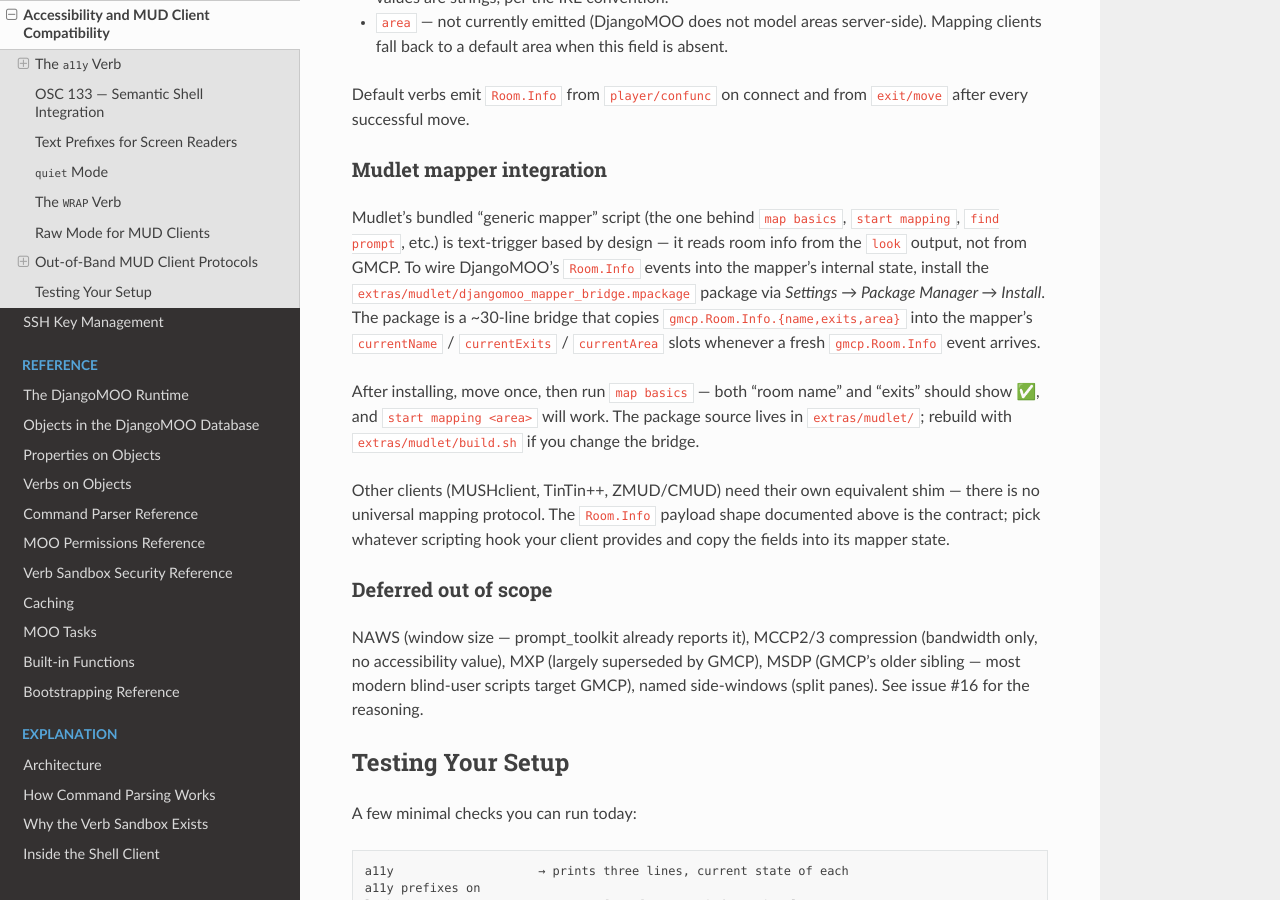
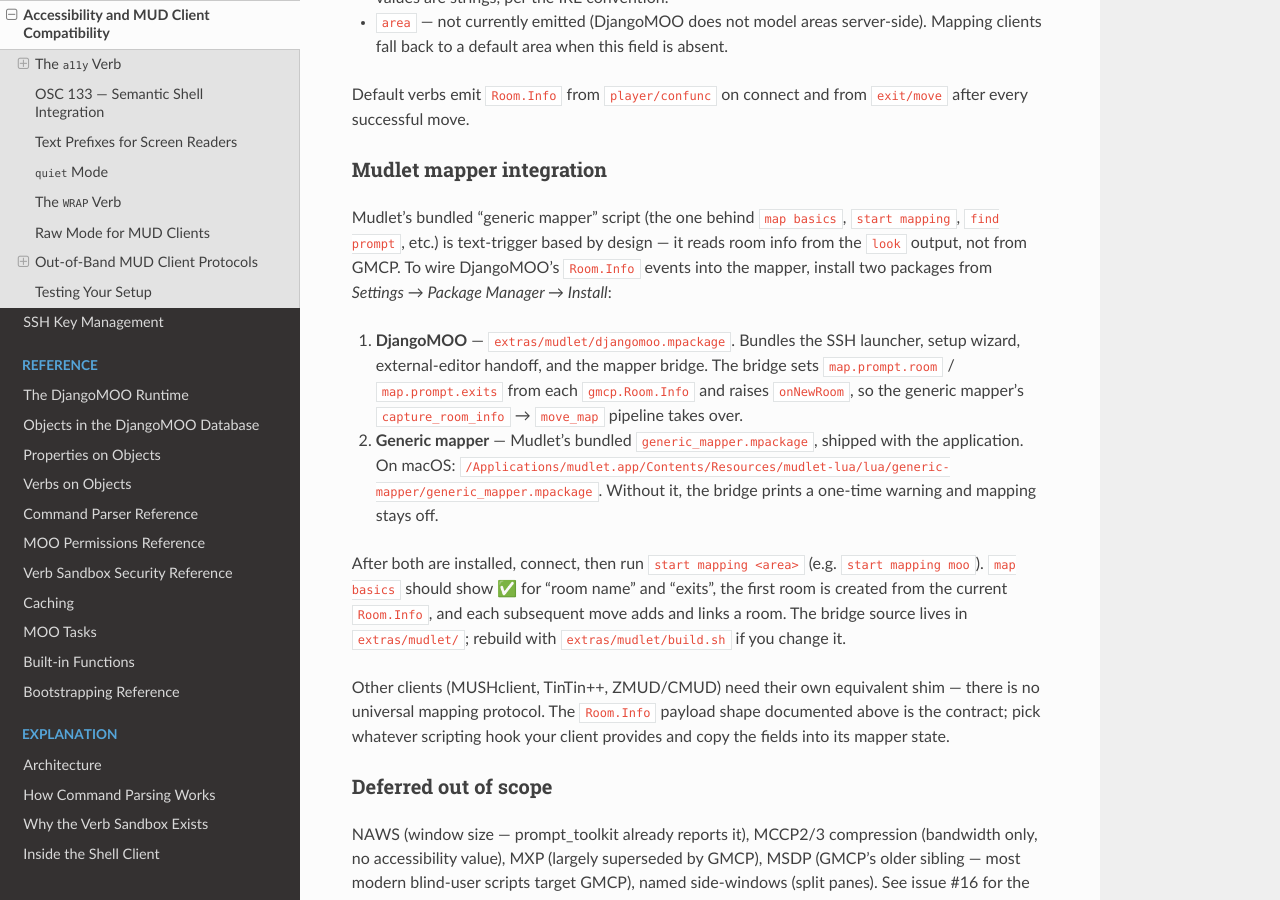
Before and after one commit to bubblehouse/django-moo, a Sphinx documentation site: the page built from docs/source/how-to/accessibility.md, in a window 1280 px wide and 900 px high, scrolled down 5206 px. Built offline with Sphinx 7.4.7 and the Read the Docs theme 3.1.0, drawn with Linux system fonts in a browser that asks for light colours.

Commit message:
docs(accessibility): rewrite Mudlet mapper section for the djangomoo package

```diff
--- a/docs/source/how-to/accessibility.md
+++ b/docs/source/how-to/accessibility.md
@@ -256,18 +256,27 @@
 Mudlet's bundled "generic mapper" script (the one behind
 `map basics`, `start mapping`, `find prompt`, etc.) is text-trigger
 based by design — it reads room info from the `look` output, not from
-GMCP. To wire DjangoMOO's `Room.Info` events into the mapper's internal
-state, install the
-[`extras/mudlet/djangomoo_mapper_bridge.mpackage`](../../../extras/mudlet/)
-package via *Settings → Package Manager → Install*. The package is a
-~30-line bridge that copies `gmcp.Room.Info.{name,exits,area}` into the
-mapper's `currentName` / `currentExits` / `currentArea` slots whenever a
-fresh `gmcp.Room.Info` event arrives.
+GMCP. To wire DjangoMOO's `Room.Info` events into the mapper, install
+two packages from *Settings → Package Manager → Install*:
 
-After installing, move once, then run `map basics` — both "room name"
-and "exits" should show ✅, and `start mapping <area>` will work. The
-package source lives in `extras/mudlet/`; rebuild with
-`extras/mudlet/build.sh` if you change the bridge.
+1. **DjangoMOO** — [`extras/mudlet/djangomoo.mpackage`](../../../extras/mudlet/).
+   Bundles the SSH launcher, setup wizard, external-editor handoff, and
+   the mapper bridge. The bridge sets `map.prompt.room` /
+   `map.prompt.exits` from each `gmcp.Room.Info` and raises `onNewRoom`,
+   so the generic mapper's `capture_room_info` → `move_map` pipeline takes
+   over.
+2. **Generic mapper** — Mudlet's bundled `generic_mapper.mpackage`,
+   shipped with the application. On macOS:
+   `/Applications/mudlet.app/Contents/Resources/mudlet-lua/lua/generic-mapper/generic_mapper.mpackage`.
+   Without it, the bridge prints a one-time warning and mapping stays
+   off.
+
+After both are installed, connect, then run `start mapping <area>` (e.g.
+`start mapping moo`). `map basics` should show ✅ for "room name" and
+"exits", the first room is created from the current `Room.Info`, and
+each subsequent move adds and links a room. The bridge source lives in
+`extras/mudlet/`; rebuild with `extras/mudlet/build.sh` if you change
+it.
 
 Other clients (MUSHclient, TinTin++, ZMUD/CMUD) need their own
 equivalent shim — there is no universal mapping protocol. The
```
